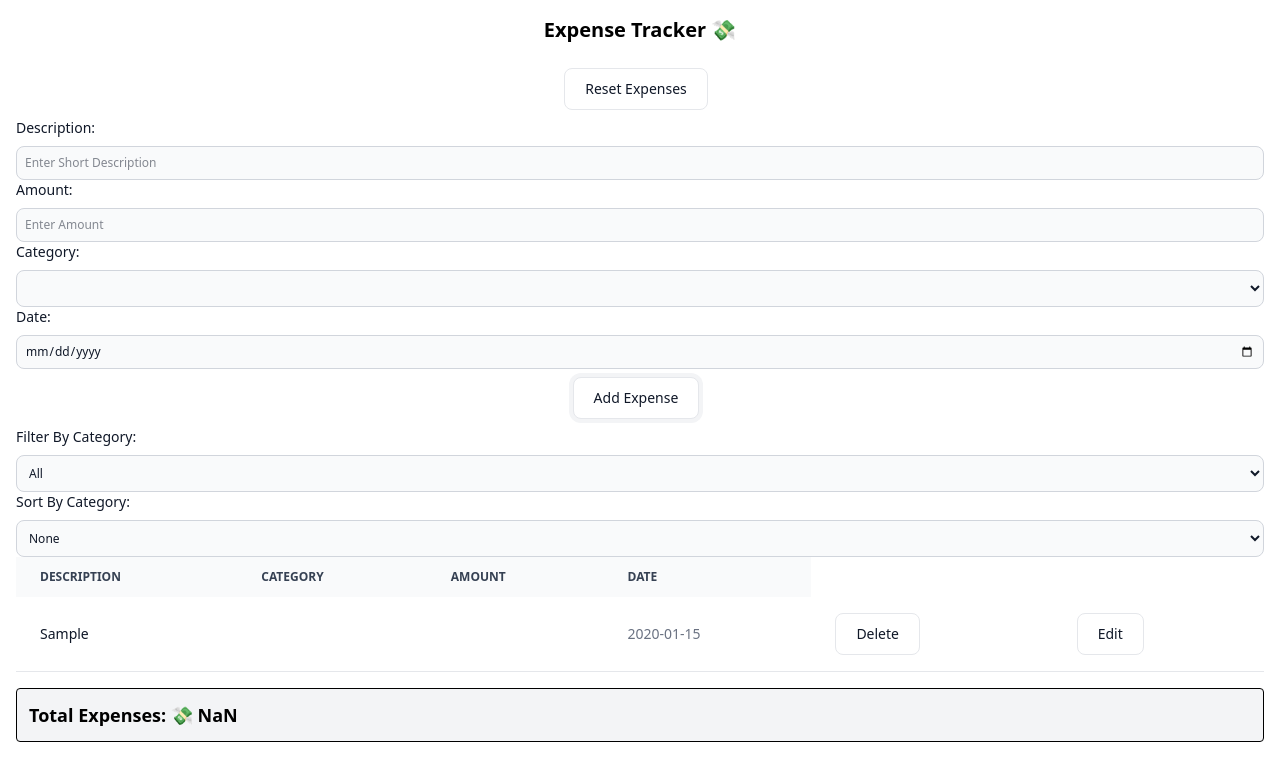
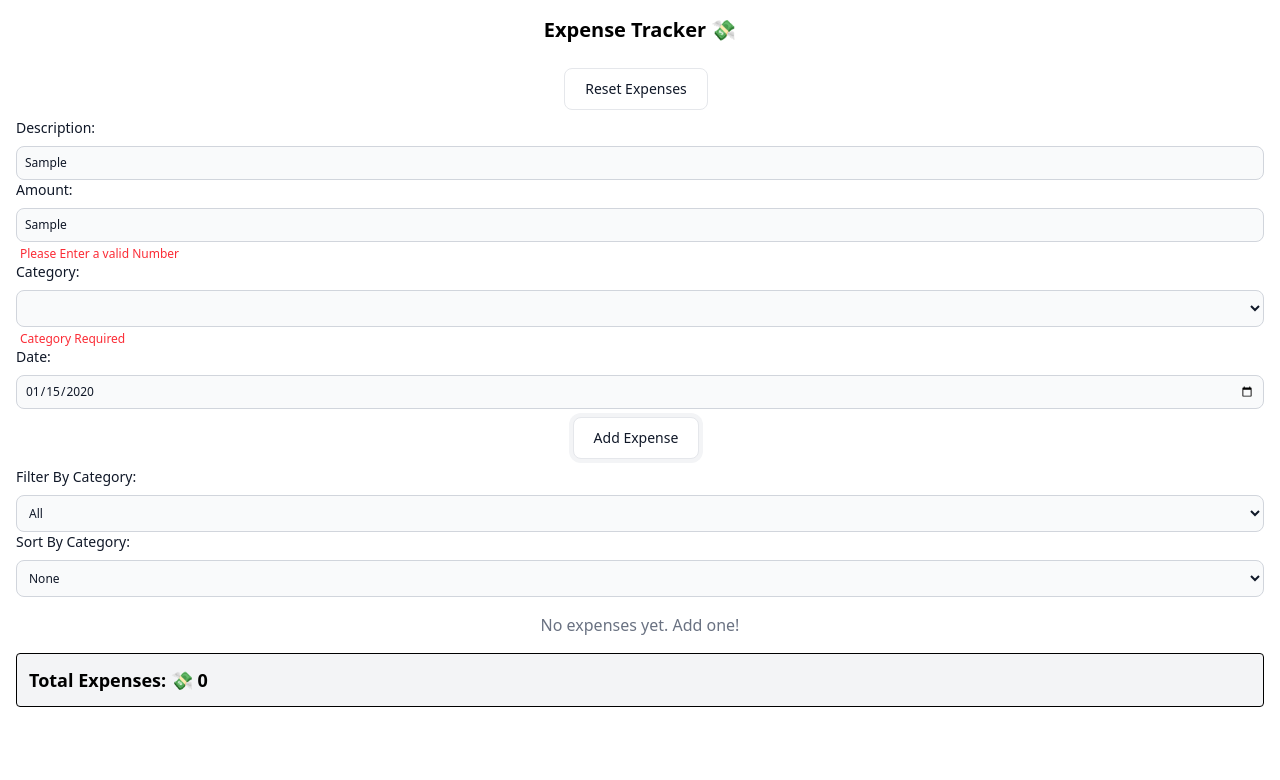
Before and after one commit to codebyAvijit/expense-tracker, a React (Vite) app: page / in a window 1280 px wide. Both pictures are taken after typing "Sample", "Sample", "2020-01-15" into the empty fields and a click on the button "Add Expense". Shown: the top 780 px of the page. Built offline with nearby package versions, Linux system fonts and the light colour scheme.

Commit message:
error validation implemented

```diff
--- a/src/components/AddExpenseForm.jsx
+++ b/src/components/AddExpenseForm.jsx
@@ -6,9 +6,49 @@ const AddExpenseForm = ({ addExpenseHandler }) => {
   const [category, setCategory] = useState("");
   const [date, setDate] = useState("");
 
+  //setting an object for error validation
+
+  const [validationErrors, setValidationErrors] = useState({
+    description: "",
+    amount: "",
+    category: "",
+    date: "",
+  });
+
+  const validationFunction = () => {
+    const errors = {};
+    if (description === "") {
+      errors.description = "Description Is Required";
+    }
+    if (amount <= 0 || isNaN(Number(amount))) {
+      errors.amount = "Please Enter a valid Number";
+    }
+    if (category === "") {
+      errors.category = "Category Required";
+    }
+    if (date === "") {
+      errors.date = "Date Is Required";
+    }
+
+    return errors;
+  };
+
   const submitFormHandler = (e) => {
     e.preventDefault();
 
+    //checking for validation errors before creating expense
+
+    // setValidationErrors(validationFunction());
+
+    // or
+
+    const capturedValue = validationFunction();
+
+    setValidationErrors(capturedValue);
+
+    if (Object.keys(capturedValue).length > 0) {
+      return;
+    } else {
       const expense = {
         id: crypto.randomUUID(), // ✅ built-in unique id
         description,
@@ -22,6 +62,7 @@ const AddExpenseForm = ({ addExpenseHandler }) => {
       setAmount("");
       setCategory("");
       setDate("");
+    }
   };
   return (
     <div>
@@ -43,6 +84,12 @@ const AddExpenseForm = ({ addExpenseHandler }) => {
             }}
           />
         </div>
+        {validationErrors.description && (
+          <p className="text-red-500 mt-1 text-xs px-1">
+            {validationErrors.description}
+          </p>
+        )}
+
         <div>
           <label
             htmlFor="amount"
@@ -60,6 +107,12 @@ const AddExpenseForm = ({ addExpenseHandler }) => {
             }}
           />
         </div>
+        {validationErrors.amount && (
+          <p className="text-red-500 mt-1 text-xs px-1">
+            {validationErrors.amount}
+          </p>
+        )}
+
         <div>
           <label
             htmlFor="category"
@@ -86,6 +139,11 @@ const AddExpenseForm = ({ addExpenseHandler }) => {
             <option value="others">Others</option>
           </select>
         </div>
+        {validationErrors.category && (
+          <p className="text-red-500 mt-1 text-xs px-1">
+            {validationErrors.category}
+          </p>
+        )}
         <div>
           <label
             htmlFor="date"
@@ -103,6 +161,11 @@ const AddExpenseForm = ({ addExpenseHandler }) => {
             }}
           />
         </div>
+        {validationErrors.date && (
+          <p className="text-red-500 mt-1 text-xs px-1">
+            {validationErrors.date}
+          </p>
+        )}
         <div className="text-center">
           <button className="py-2.5 px-5 me-2 mt-2 mb-2 text-sm font-medium text-gray-900 focus:outline-none bg-white rounded-lg border border-gray-200 hover:bg-gray-100 hover:text-blue-700 focus:z-10 focus:ring-4 focus:ring-gray-100 dark:focus:ring-gray-700 dark:bg-gray-800 dark:text-gray-400 dark:border-gray-600 dark:hover:text-white dark:hover:bg-gray-700">
             Add Expense
```
Lines whose indentation alone changed are shown as unchanged.
